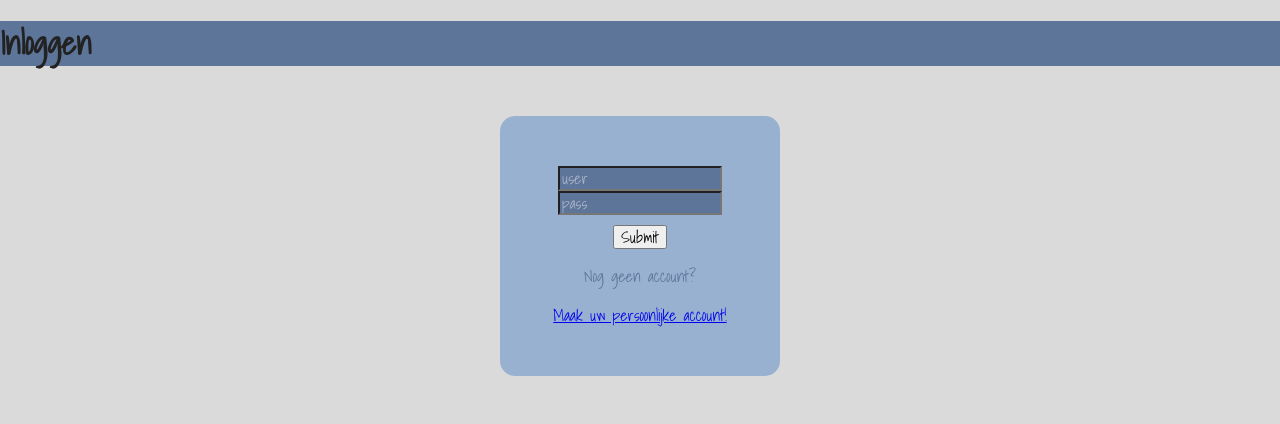
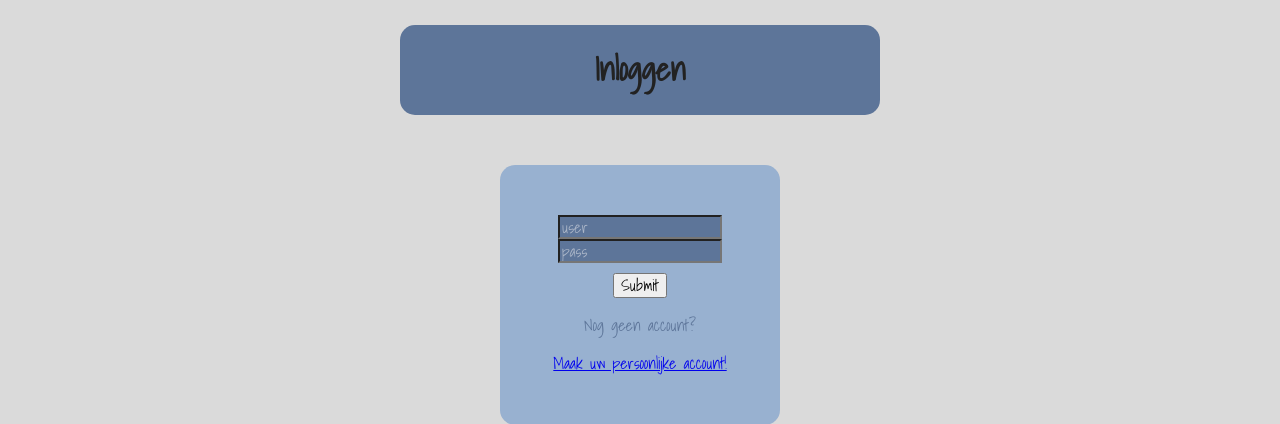
Before and after one commit to Bowieman12/B3-takenlijst, a PHP site: the page made by task/login.php in a window 1280 px wide. Shown: the top 424 px of the page. Run offline with PHP 8.4, Linux system fonts and the light colour scheme.

Commit message:
3.4 inlog pagina verbeterd
Het inlog logo boven aan mooi gemaakt.

```diff
--- a/css/main.css
+++ b/css/main.css
@@ -100,7 +100,6 @@ body{
 /* =========================================================HEADER======================================================= */
 header{
   background-color: #5D7599;
-  ;
 }
 .main-logo {
   display: flex;
@@ -395,4 +394,14 @@ label{
   margin: 10px;
 }
 
-#5D7599
+.inlog-h1{
+  text-align: center;
+}
+
+.header-h1{
+  margin-inline: 400px;
+  background-color: #5D7599;
+  border-radius: 15px;
+  padding: 1px;
+  margin-top: 25px;
+}
--- a/task/login.php
+++ b/task/login.php
@@ -12,9 +12,13 @@
 </head>
 
 <body>
-    <header>
-        <h1>Inloggen</h1>
-    </header>
+    <div class="header-h1">
+        <header>
+            <div class="inlog-h1">
+                <h1>Inloggen</h1>
+            </div>
+        </header>
+    </div>
 
 
     <div class="blok-inlog">
```
